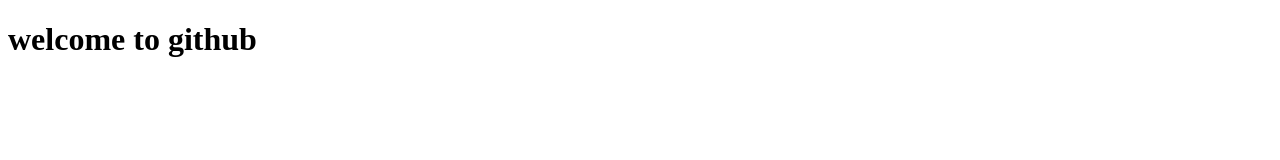
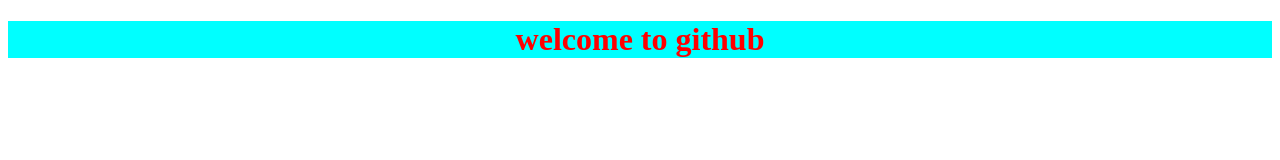
Before and after one commit to blavanya99636/mysite, a plain HTML site: page index.html in a window 1280 px wide. Drawn offline with Linux system fonts and the light colour scheme.

Commit message:
index.css added

```diff
--- /dev/null
+++ b/index.css
@@ -0,0 +1,6 @@
+h1 {
+    text-align: center;
+    color: red;
+    background-color: aqua;
+
+}
--- a/index.html
+++ b/index.html
@@ -5,8 +5,9 @@
     <meta http-equiv="X-UA-Compatible" content="IE=edge">
     <meta name="viewport" content="width=device-width, initial-scale=1.0">
     <title>Document</title>
+    <link rel="stylesheet" href="index.css">
 </head>
-<body>
+<body >
     <h1>welcome to github</h1>
 
 </body>
```
